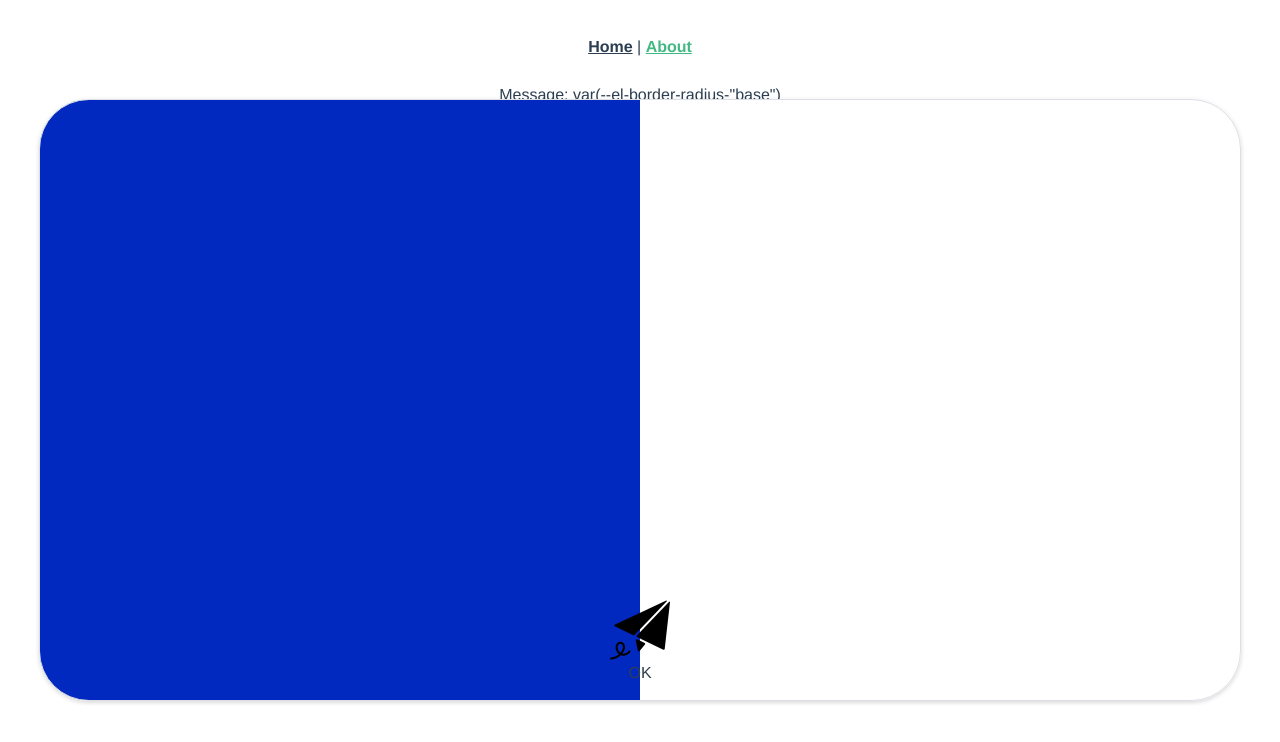
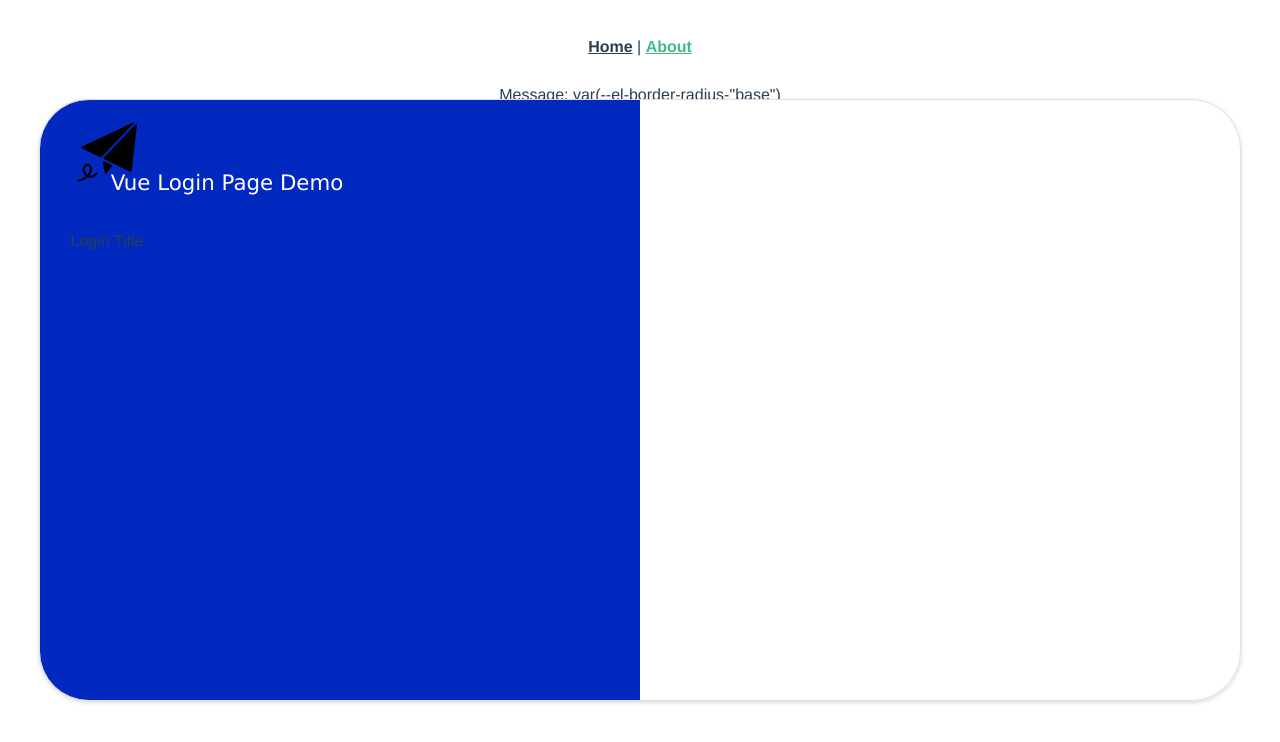
Before and after one commit to crazychucky/vue_login, a Vue app: page /about in a window 1280 px wide. Shown: the top 742 px of the page. Built offline with nearby package versions, Linux system fonts and the light colour scheme.

Commit message:
chore:update

```diff
--- a/src/views/AboutView.vue
+++ b/src/views/AboutView.vue
@@ -1,12 +1,20 @@
 <template>
-  <span>Message: {{"base"
-            ? `var(--el-border-radius-"base")`
-            : ''}}</span>
-   <div class="radius1">
-    <img class = "title" alt="paper plane" src="../assets/icon-paper-plane.png">
-    <!-- <img alt="Vue logo" src="../assets/icon-paper-plane.png"> -->
-    <div>OK</div>     <!--TODO:嵌套登陆 -->
-   </div>
+  <span>Message: {{ "base"
+      ? `var(--el-border-radius-"base")`
+      : ''
+  }}</span>
+  <div class="radius1">
+    <!-- header -->
+    <div class="page_header">
+      <img alt="paper plane" src="../assets/icon-paper-plane.png">
+      <p class="header_text">Vue Login Page Demo</p>
+    </div>
+
+    <!-- left content -->
+    <div class="intro">
+      <p>Login Title</p>
+    </div>
+  </div>
 </template>
 
 <script lang="ts" setup>
@@ -21,10 +29,10 @@ import { ref } from 'vue'
   border-radius: 50px;
   /* background-color:aqua; */
 
-  background: linear-gradient(to right, #0229bf 0%,#0229bf 50%,white 50%,white 100%);
-  fill:rgb(8, 8, 8);
+  background: linear-gradient(to right, #0229bf 0%, #0229bf 50%, white 50%, white 100%);
+  fill: rgb(8, 8, 8);
   /* box-shadow: var(--el-box-shadow-dark), */
-  box-shadow: 0 2px 4px rgba(0,0,0,0.12),0 0 6px rgba(0,0,0,0.04);
+  box-shadow: 0 2px 4px rgba(0, 0, 0, 0.12), 0 0 6px rgba(0, 0, 0, 0.04);
   position: absolute;
   top: 0;
   left: 0;
@@ -33,10 +41,25 @@ import { ref } from 'vue'
   margin: auto;
   /* boxShadow: 'var(--el-box-shadow-dark)', */
 }
-.title {
-  padding-top:500px;
-  padding-left:-450px;
-  /* src: */
-  src:"../assets/icon-paper-plane.png"
+
+.page_header {
+  position: relative;
+  top: 22px;
+  left: -533px;
+}
+.header_text {
+  font-size: 16pt;
+  position: relative;
+  left: 120px;
+  top: -37px;
+  color:white;
+  font-family:"Lucida Sans Unicode", "Lucida Grande", sans-serif;
+}
+
+.intro {
+  position: relative;
+  left: -533px;
+  margin-top: 100;
+  /* padding-top: 200; */
 }
 </style>
```
